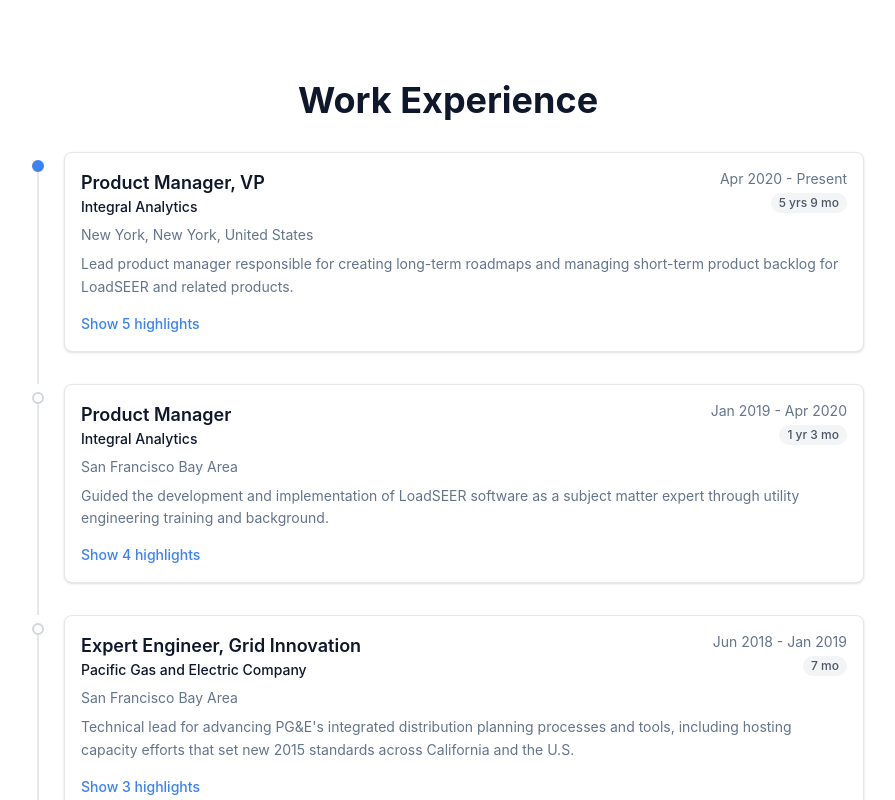
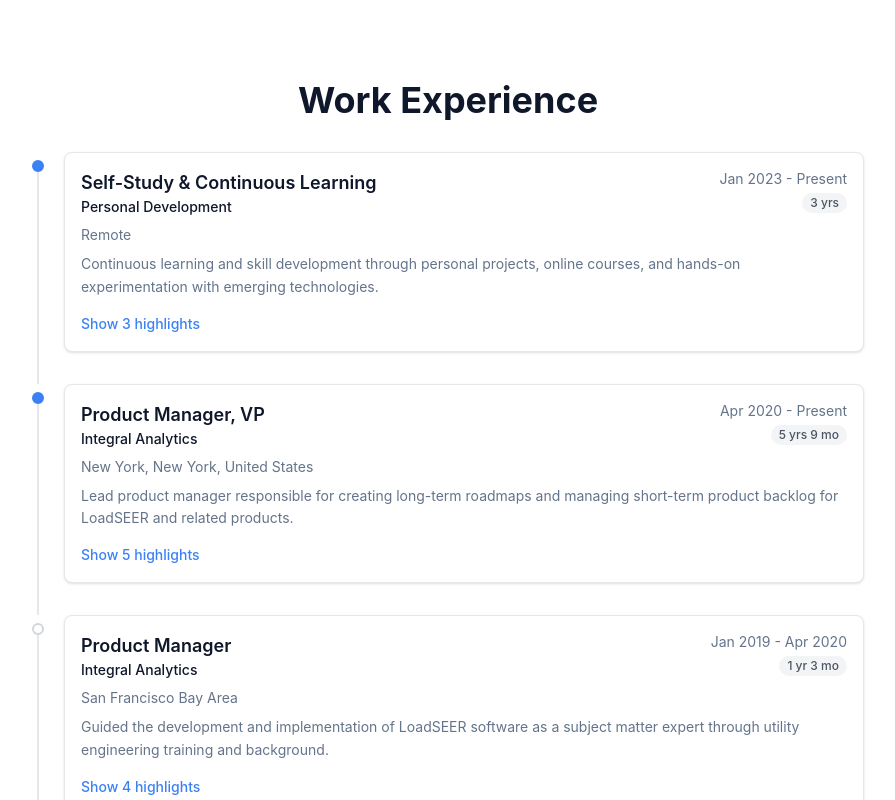
Before and after one commit to thomascarlyonrussell/resume-tomrussell, a Next.js app: page / in a window 1280 px wide. Shown: the part 2000-2800 px from the top of the page, without its empty margins (192-1087 px from the left). Built offline with nearby package versions, Linux system fonts and the light colour scheme.

Commit message:
feat: add personal development experience with detailed skills and proficiencies

```diff
--- a/src/data/experience.ts
+++ b/src/data/experience.ts
@@ -1,9 +1,41 @@
-import type { Experience } from './types';
+import type { Experience, ExperienceSkill } from './types';
 
 /**
  * Work experience entries in reverse chronological order
  */
 export const experience: Experience[] = [
+  {
+    id: 'personal-development',
+    company: 'Personal Development',
+    title: 'Self-Study & Continuous Learning',
+    startDate: '2023-01',
+    endDate: null,
+    location: 'Remote',
+    description:
+      'Continuous learning and skill development through personal projects, online courses, and hands-on experimentation with emerging technologies.',
+    highlights: [
+      'Explored modern AI tools and development practices',
+      'Built personal projects to learn new frameworks and languages',
+      'Stayed current with industry trends and best practices',
+    ],
+    skills: [
+      { skillId: 'csharp', proficiency: 5 },
+      { skillId: 'powershell', proficiency: 3 },
+      { skillId: 'azure-devops', proficiency: 5 },
+      { skillId: 'github-copilot', proficiency: 5 },
+      { skillId: 'claude-ai', proficiency: 8 },
+      { skillId: 'openai-codex', proficiency: 5 },
+      { skillId: 'ai-agent-development', proficiency: 5 },
+      { skillId: 'mcp-protocol', proficiency: 5 },
+      { skillId: 'v0-vibes', proficiency: 5 },
+      { skillId: 'openspec', proficiency: 5 },
+      { skillId: 'playwright-mcp', proficiency: 3 },
+      { skillId: 'public-speaking', proficiency: 5 },
+      { skillId: 'stakeholder-management', proficiency: 8 },
+      { skillId: 'regulatory-engagement', proficiency: 5 },
+      { skillId: 'cross-functional-collaboration', proficiency: 8 }
+    ] as ExperienceSkill[],
+  } as Experience,
   {
     id: 'integral-analytics-vp',
     company: 'Integral Analytics',
@@ -20,18 +52,18 @@
       "Developed support tooling for LoadSEER's backend using Python, Azure Pipelines, SQL, and GitHub",
       'Modeled graph database schemas to coordinate electric connectivity models using Neo4j and Cypher',
     ],
-    skillIds: [
-      'productboard',
-      'jira',
-      'python',
-      'sql',
-      'neo4j',
-      'cypher',
-      'azure-pipelines',
-      'github',
-      'product-management',
-      'technical-training',
-    ],
+    skills: [
+      { skillId: 'azure-pipelines', proficiency: 3 },
+      { skillId: 'cypher', proficiency: 5 },
+      { skillId: 'github', proficiency: 5 },
+      { skillId: 'jira', proficiency: 8 },
+      { skillId: 'neo4j', proficiency: 5 },
+      { skillId: 'product-management', proficiency: 8 },
+      { skillId: 'productboard', proficiency: 8 },
+      { skillId: 'python', proficiency: 8 },
+      { skillId: 'sql', proficiency: 5 },
+      { skillId: 'technical-training', proficiency: 5 }
+    ] as ExperienceSkill[],
   },
   {
     id: 'integral-analytics-pm',
@@ -48,13 +80,13 @@
       'Explored R&D for new feature development and data analytics',
       'Led product training, customer support, and sales demos',
     ],
-    skillIds: [
-      'product-management',
-      'neo4j',
-      'python',
-      'technical-training',
-      'requirements-gathering',
-    ],
+    skills: [
+      { skillId: 'neo4j', proficiency: 2 },
+      { skillId: 'product-management', proficiency: 5 },
+      { skillId: 'python', proficiency: 8 },
+      { skillId: 'requirements-gathering', proficiency: 8 },
+      { skillId: 'technical-training', proficiency: 2 }
+    ] as ExperienceSkill[],
   },
   {
     id: 'pge-expert-engineer',
@@ -70,7 +102,14 @@
       'Coordinated change management and processes for planning department to provide information for new regulatory filings',
       'Represented PG&E at regulatory and external stakeholder workshops and events',
     ],
-    skillIds: ['loadseer', 'cymdist', 'python', 'sql', 'distribution-planning', 'hosting-capacity'],
+    skills: [
+      { skillId: 'cymdist', proficiency: 5 },
+      { skillId: 'distribution-planning', proficiency: 8 },
+      { skillId: 'hosting-capacity', proficiency: 8 },
+      { skillId: 'loadseer', proficiency: 8 },
+      { skillId: 'python', proficiency: 8 },
+      { skillId: 'sql', proficiency: 2 }
+    ] as ExperienceSkill[],
   },
   {
     id: 'pge-senior-engineer',
@@ -86,13 +125,13 @@
       'Facilitated collaboration of cross-functional team across many business lines',
       'Coached and mentored entry-level engineers',
     ],
-    skillIds: [
-      'distribution-planning',
-      'hosting-capacity',
-      'python',
-      'loadseer',
-      'technical-leadership',
-    ],
+    skills: [
+      { skillId: 'distribution-planning', proficiency: 5 },
+      { skillId: 'hosting-capacity', proficiency: 5 },
+      { skillId: 'loadseer', proficiency: 5 },
+      { skillId: 'python', proficiency: 5 },
+      { skillId: 'technical-leadership', proficiency: 5 }
+    ] as ExperienceSkill[],
   },
   {
     id: 'pge-engineer-dg',
@@ -109,7 +148,11 @@
       'Performed research on generation topics related to PV voltage issues, battery mitigation schemes, and smart inverter operations',
       'Developed Access database app to track projects and record technical data for analysis',
     ],
-    skillIds: ['power-systems-analysis', 'protection-and-control', 'microsoft-access'],
+    skills: [
+      { skillId: 'microsoft-access', proficiency: 3 },
+      { skillId: 'power-systems-analysis', proficiency: 8 },
+      { skillId: 'protection-and-control', proficiency: 5 }
+    ] as ExperienceSkill[],
   },
   {
     id: 'ppl-engineer-standards',
@@ -126,7 +169,10 @@
       'Developed new specifications for automated distribution protection devices',
       'Reviewed and updated PPL distribution engineering and construction standard documents',
     ],
-    skillIds: ['power-systems-analysis', 'protection-and-control'],
+    skills: [
+      { skillId: 'power-systems-analysis', proficiency: 8 },
+      { skillId: 'protection-and-control', proficiency: 2 }
+    ] as ExperienceSkill[],
   },
   {
     id: 'ppl-coop-automation',
@@ -142,7 +188,9 @@
       "Wired and programmed the company's first distribution smart grid switch controller",
       'Researched and specified simulation equipment for troubleshooting and validation',
     ],
-    skillIds: ['scada'],
+    skills: [
+      { skillId: 'scada', proficiency: 3 }
+    ] as ExperienceSkill[],
   },
   {
     id: 'ppl-coop-reliability',
@@ -158,7 +206,9 @@
       'Performed load flow and short circuit studies on local circuits to ensure proper operating conditions',
       'Assessed distribution lines in the field to identify possible operational problems',
     ],
-    skillIds: ['power-systems-analysis'],
+    skills: [
+      { skillId: 'power-systems-analysis', proficiency: 5 }
+    ] as ExperienceSkill[],
   },
 ];
 
```
